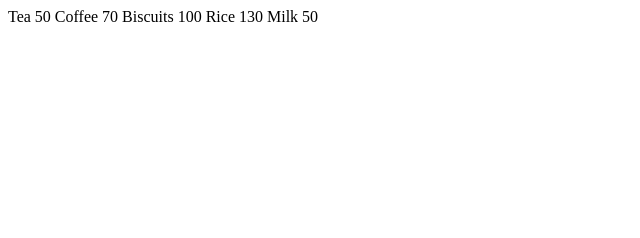
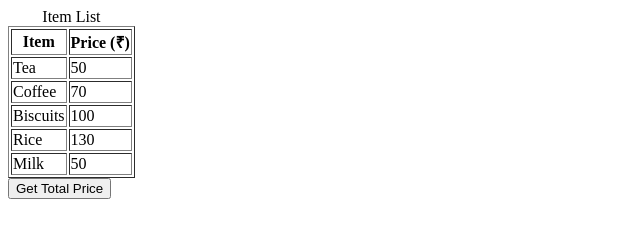
Before and after one commit to acciojob/grofers-checkout-itsaayush27, a website: page main.html in a window 1280 px wide. Shown: the whole page, without its empty margins (0-640 px from the left). Drawn offline with Linux system fonts and the light colour scheme.

Commit message:
created a submission

```diff
--- a/main.html
+++ b/main.html
@@ -1,20 +1,40 @@
+<!DOCTYPE html>
+<html lang="en">
+<head>
+  <meta charset="UTF-8">
+  <title>Grofers Checkout</title>
+</head>
+<body>
+  <table border="1">
+    <caption>Item List</caption>
+    <tr>
+      <th>Item</th>
+      <th>Price (₹)</th>
+    </tr>
     <tr>
       <td class="item">Tea</td>
-  <td class="price">50</td>
+      <td class="price" contenteditable="true">50</td>
     </tr>
     <tr>
       <td class="item">Coffee</td>
-  <td class="price">70</td>
+      <td class="price" contenteditable="true">70</td>
     </tr>
     <tr>
       <td class="item">Biscuits</td>
-  <td class="price">100</td>
+      <td class="price" contenteditable="true">100</td>
     </tr>
     <tr>
       <td class="item">Rice</td>
-  <td class="price">130</td>
+      <td class="price" contenteditable="true">130</td>
     </tr>
     <tr>
       <td class="item">Milk</td>
-  <td class="price">50</td>
+      <td class="price" contenteditable="true">50</td>
     </tr>
+  </table>
+
+  <button id="getSumBtn">Get Total Price</button>
+
+  <script src="script.js"></script>
+</body>
+</html>
```
Lines whose indentation alone changed are shown as unchanged.
